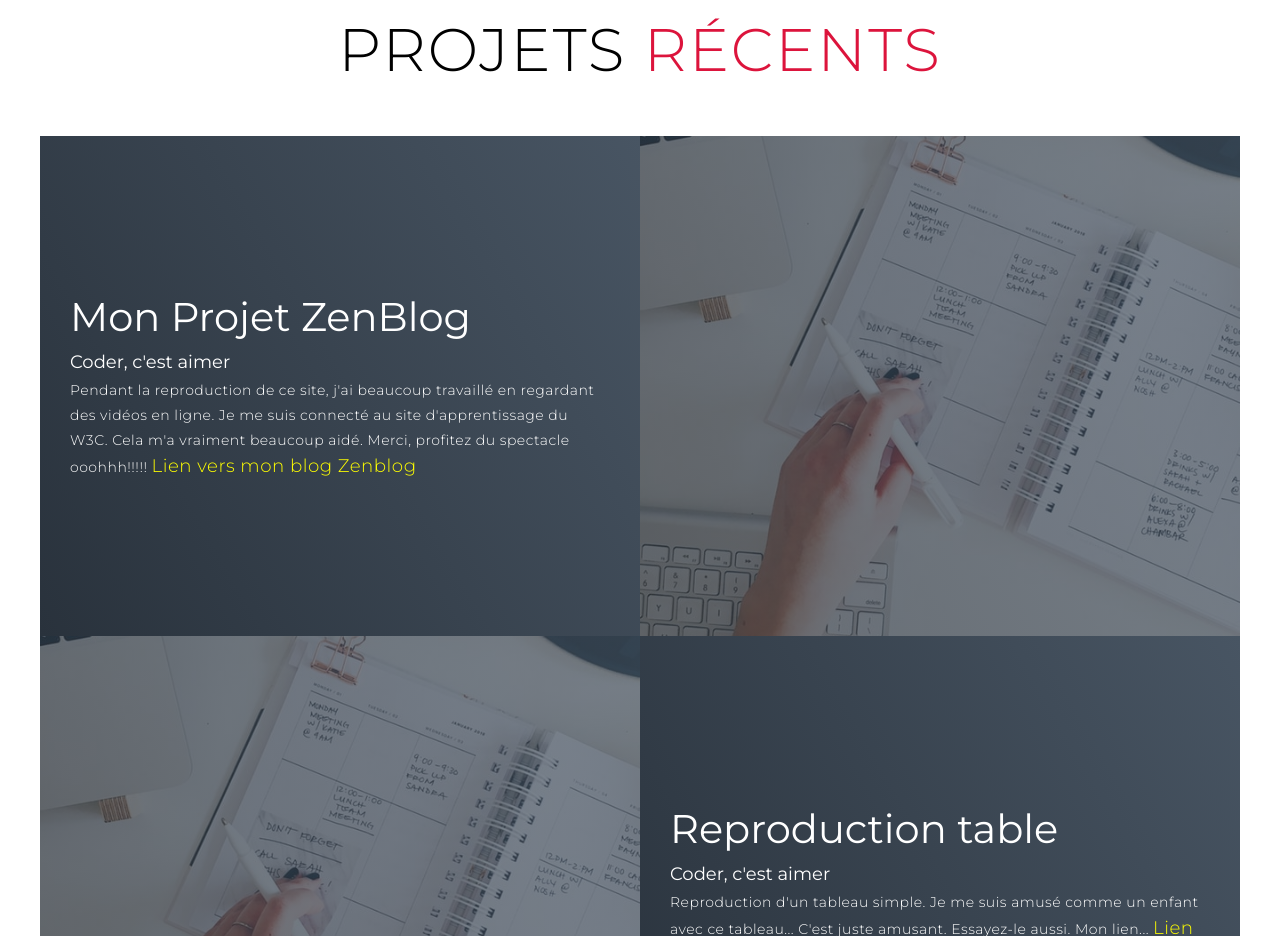
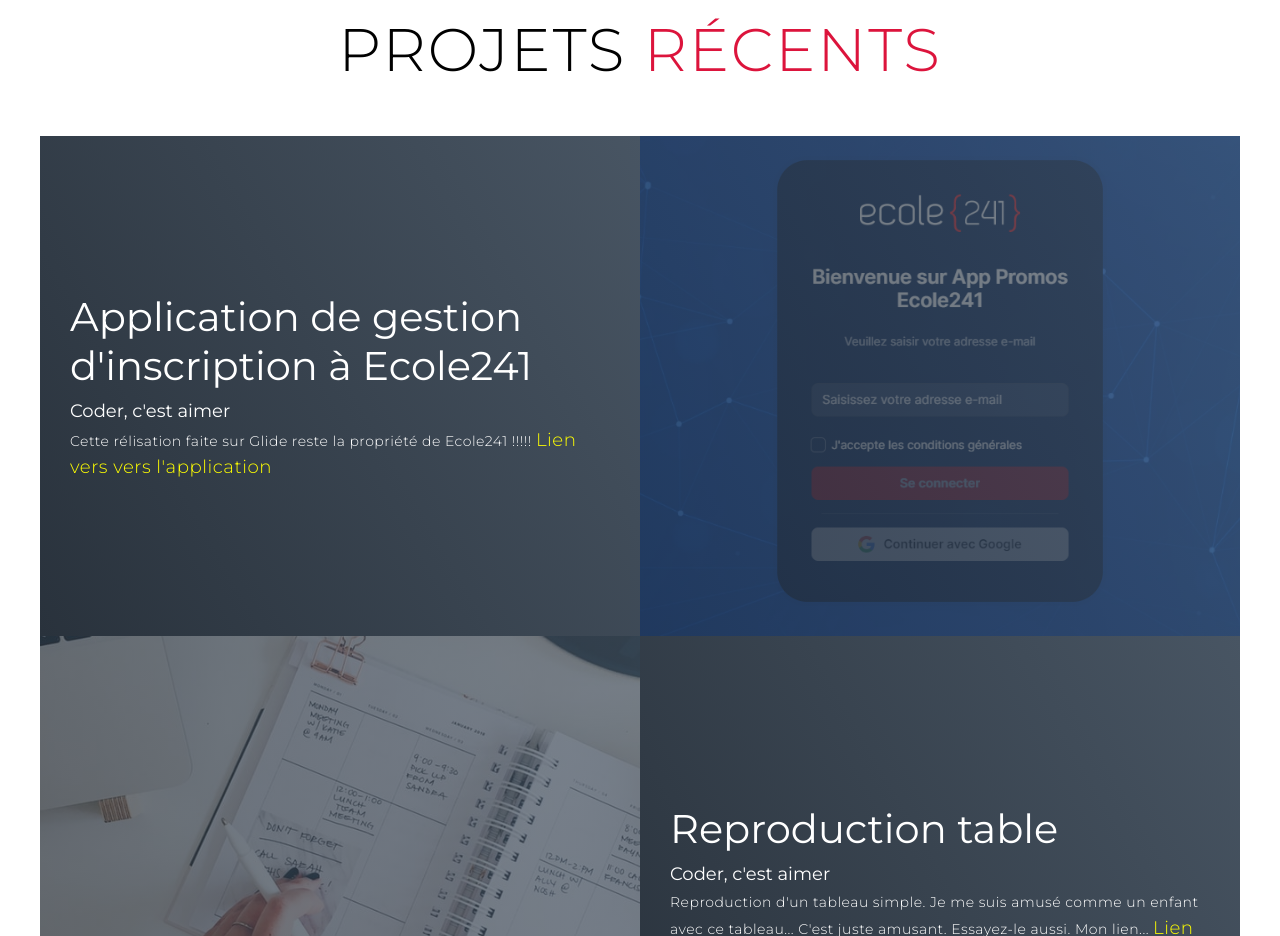
Before and after one commit to Ferry9/porteFolio_07-02-2023, a plain HTML site: page index.html in a window 1280 px wide. Shown: the part 2800-3736 px from the top of the page. Drawn offline with Linux system fonts and the light colour scheme.

Commit message:
ajout application gestion inscription Ecole 241

```diff
--- a/index.html
+++ b/index.html
@@ -3,6 +3,7 @@
   <head>
     <meta charset="UTF-8" />
     <meta name="viewport" content="width=device-width, initial-scale=1.0" />
+
     <link rel="stylesheet" href="style.css" />
     <title>Ferry BIBANG - Portefeuille</title>
   </head>
@@ -171,6 +172,7 @@
 
           <!-- ------------------------------------------------------------------- -->
         </div>
+
       </div>
 
 
@@ -188,18 +190,15 @@
         <div class="all-projects">
           <div class="project-item">
             <div class="project-info">
-              <h1>Mon Projet ZenBlog</h1>
+              <h1>Application de gestion d'inscription à Ecole241</h1>
               <h2>Coder, c'est aimer</h2>
               <p>
-                Pendant la reproduction de ce site, j'ai beaucoup travaillé en
-                regardant des vidéos en ligne. Je me suis connecté au site
-                d'apprentissage du W3C. Cela m'a vraiment beaucoup aidé. Merci,
-                profitez du spectacle ooohhh!!!!!
-                <a href="#">Lien vers mon blog Zenblog</a>
+                Cette rélisation faite sur Glide reste la propriété de Ecole241 !!!!!
+                <a href="https://application241inscription.glide.page">Lien vers vers l'application</a>
               </p>
             </div>
             <div class="project-img">
-              <img src="./img/img-1.png" alt="img" />
+              <img src="./img/App gestion inscriptions.png" alt="img" />
             </div>
           </div>
           <div class="project-item">
@@ -395,5 +394,6 @@
     </section>
     <!-- Fin du pied de page -->
     <script src="./app.js"></script>
+    <script src="././js/script.js"></script>
   </body>
 </html>
```
Also changed, not shown: img/App gestion inscriptions.png (added).
